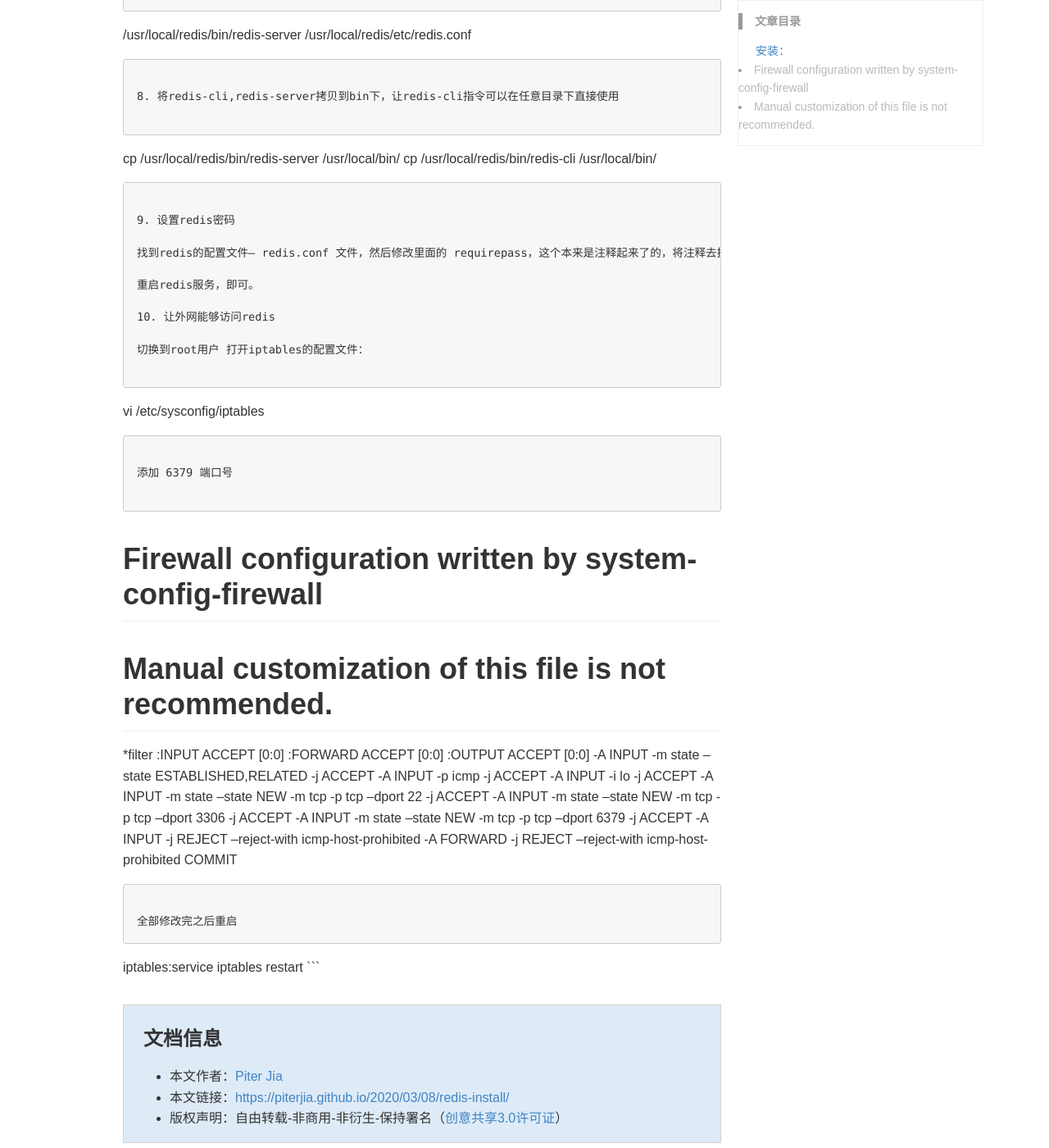
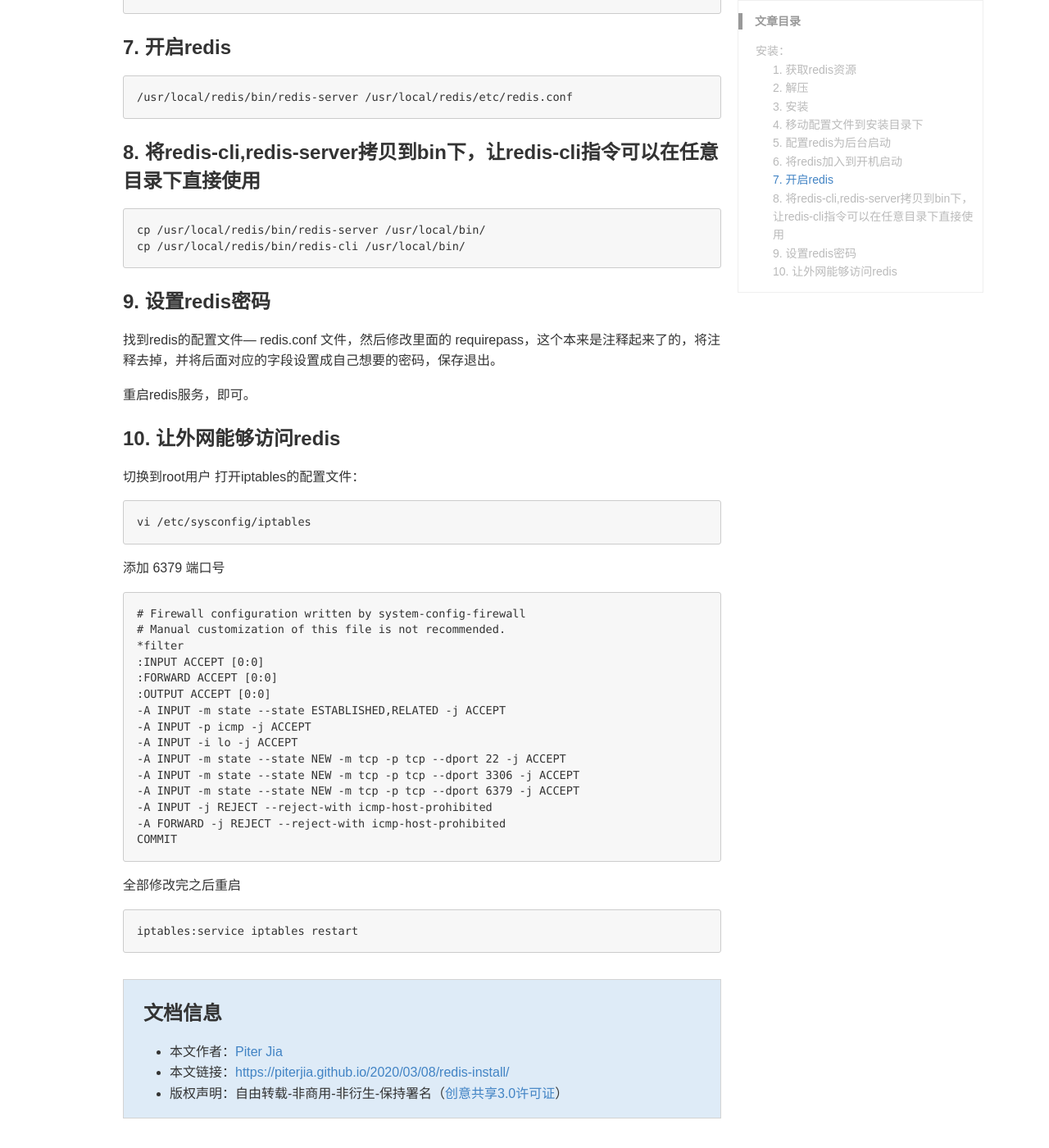
Before and after one commit to piterjia/piterjia.github.io, a Jekyll site: the page built from _posts/redis/2020-03-08-redis-install.md, in a window 1280 px wide and 1400 px high, scrolled down 1323 px. Shown: the whole window at 82% size. Built offline with Jekyll 4.4.1, drawn with Linux system fonts in a browser that asks for light colours; some web fonts are replaced; comment, search, counter and statistics services are not loaded; some of the changed text lies outside the part shown.

Commit message:
提交代码

````diff
--- a/_posts/redis/2020-03-08-redis-install.md
+++ b/_posts/redis/2020-03-08-redis-install.md
@@ -9,15 +9,20 @@ keywords: linux, redis
 
 ## 安装：
 
-1. 获取redis资源
+### 1. 获取redis资源
+
 ```
 wget http://download.redis.io/releases/redis-5.0.8.tar.gz
 ```
-2. 解压
+
+### 2. 解压
+
 ```
 tar xzvf redis-5.0.8.tar.gz
 ```
-3. 安装
+
+### 3. 安装
+
 ```
 cd redis-5.0.8
 
@@ -27,7 +32,8 @@ cd src
 
 make install PREFIX=/usr/local/redis
 ```
-4. 移动配置文件到安装目录下
+
+### 4. 移动配置文件到安装目录下
 ```
 cd ../
 
@@ -52,26 +58,26 @@ vi /etc/rc.local
 /usr/local/redis/bin/redis-server /usr/local/redis/etc/redis.conf
 ```
 
-7. 开启redis
+### 7. 开启redis
 
 ```
 /usr/local/redis/bin/redis-server /usr/local/redis/etc/redis.conf
 ```
 
-8. 将redis-cli,redis-server拷贝到bin下，让redis-cli指令可以在任意目录下直接使用
+### 8. 将redis-cli,redis-server拷贝到bin下，让redis-cli指令可以在任意目录下直接使用
 
 ```
 cp /usr/local/redis/bin/redis-server /usr/local/bin/
 cp /usr/local/redis/bin/redis-cli /usr/local/bin/
 ```
 
-9. 设置redis密码
+### 9. 设置redis密码
 
 找到redis的配置文件— redis.conf 文件，然后修改里面的 requirepass，这个本来是注释起来了的，将注释去掉，并将后面对应的字段设置成自己想要的密码，保存退出。
 
 重启redis服务，即可。
 
-10. 让外网能够访问redis
+### 10. 让外网能够访问redis
 
 切换到root用户 打开iptables的配置文件：
 
````
Also changed, not shown: other parts of _posts/redis/2020-03-08-redis-install.md (+3 -3 lines).
